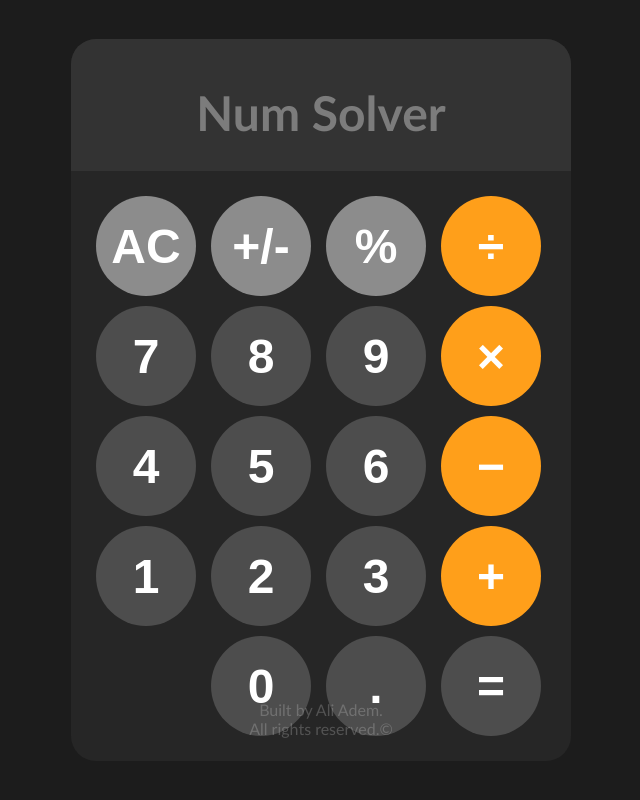
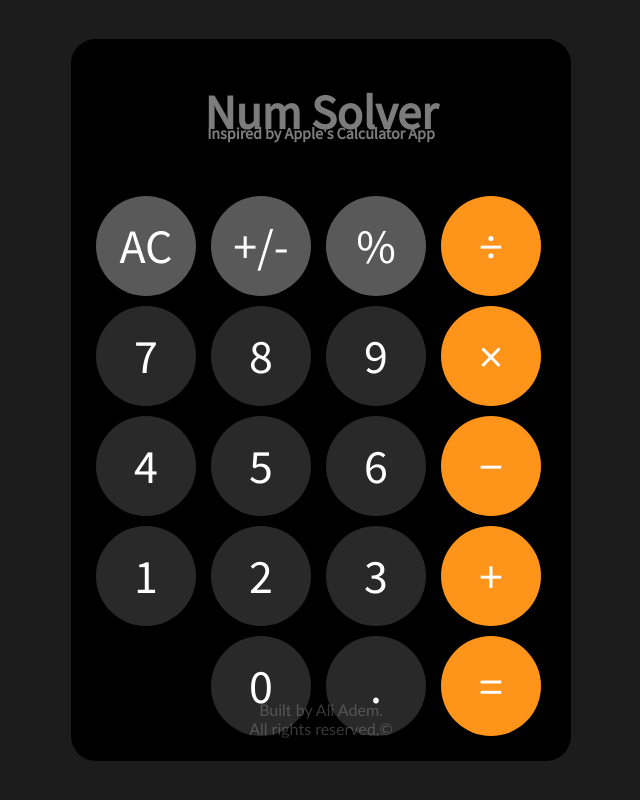
Before and after one commit to aad3m/Calculator, a website built with webpack: page index.html in a window 1280 px wide. Shown: the whole page, without its empty margins (319-959 px from the left). Built offline with nearby package versions, Linux system fonts and the light colour scheme.

Commit message:
refactor: updated the general look of it to have that apple look

```diff
--- a/css/style.css
+++ b/css/style.css
@@ -9,8 +9,7 @@ body{
 }
 
 #calculator{
-  font-family:  'Gill Sans', 'Gill Sans MT', Calibri, 'Trebuchet MS', sans-serif;
-  background-color: hsl(0, 0%, 15%);
+  background-color: hsl(0, 0%, 0%);
   border-radius: 25px;
   max-width: 500px;
   overflow: hidden;
@@ -20,11 +19,13 @@ body{
   width: 100%;
   padding: 20px;
   font-size: 5rem;
-  text-align: left;
+  text-align: right;
+  white-space: nowrap;
+  overflow: hidden;
+  background-color: hsl(0, 0%, 0%);
+  color: white;
   border: none;
-  background-color: hsl(0, 0%, 20%);
-  color: white;
-
+  box-sizing: border-box;
 }
 
 #keys{
@@ -40,20 +41,20 @@ button {
   height: 100px;
   border-radius: 50px;
   border: none;
-  background-color: hsl(0, 0%, 30%);
+  background-color: hsl(0, 0%, 16%);
   color: white;
+  font-family: 'Source Sans Pro', sans-serif;
   font-size: 3rem;
-  font-weight: bold;
   cursor: pointer;
 }
 button:hover {
-  background-color: hsl(0, 0%, 40%);
+  background-color: hsl(0, 0%, 25%);
 }
 button:active {
-  background-color: hsl(0, 0%, 50%);
+  background-color: hsl(0, 0%, 35%);
 }
 .operator-btn{
-  background-color: hsl(35, 100%, 55%);
+  background-color: hsl(32, 100%, 55%);
 }
 .operator-btn:hover{
   background-color: hsl(35, 100%, 65%);
@@ -63,13 +64,13 @@ button:active {
 }
 
 .top-btn{
-  background-color: hsl(0, 0%, 55%);
+  background-color: hsl(0, 0%, 35%);
 }
 .top-btn:hover{
-  background-color: hsl(0, 0%, 65%);
+  background-color: hsl(0, 0%, 45%);
 }
 .top-btn:active{
-  background-color: hsl(0, 0%, 75%);
+  background-color: hsl(0, 0%, 55%);
 }
 .blank{
   background-color: transparent;
@@ -88,6 +89,7 @@ button:active {
   bottom: 0;
   text-align: center;
   font-family:  'Gill Sans', 'Gill Sans MT', Calibri, 'Trebuchet MS', sans-serif;
+  animation: fadeIn 1s ease-in;
 
 
 
@@ -99,7 +101,7 @@ button:active {
 
 .h1 {
   background-color: transparent;
-  font-family:  'Gill Sans', 'Gill Sans MT', Calibri, 'Trebuchet MS', sans-serif;
+  font-family: 'Source Sans Pro', sans-serif;
   color: #7c7c7c;
   text-align: center;
   position: absolute;
@@ -109,3 +111,32 @@ button:active {
   transform: translate(-50%, -50%);
   font-size: 3rem;
 }
+.h2 {
+  background-color: transparent;
+  font-family: 'Source Sans Pro', sans-serif;
+  color: #7c7c7c;
+  text-align: center;
+  position: absolute;
+  display: flex;
+  top: 15%;
+  left: 50%;
+  transform: translate(-50%, -50%);
+  font-size: 1rem;
+}
+
+
+@keyframes fadeIn {
+  from {
+    opacity: 0;
+  }
+  to {
+    opacity: 1;
+  }
+}
+
+.fade-title {
+  animation: fadeIn 0.5s ease-in;
+}
+.fade-calc {
+  animation: fadeIn 0.8s ease-in;
+}
--- a/index.html
+++ b/index.html
@@ -6,6 +6,7 @@
   <meta name="viewport" content="width=device-width, initial-scale=1">
   <title></title>
   <link rel="stylesheet" href="css/style.css">
+  <link href='https://fonts.googleapis.com/css?family=Source Sans Pro' rel='stylesheet'>
   <meta name="description" content="">
 
   <meta property="og:title" content="">
@@ -24,16 +25,19 @@
 
 
 
-<body>
+<body >
 
-    <div>
+    <div class=fade-title>
       <a href="https://github.com/aad3m/Calculator" style="text-decoration: none">
         <h1 class="h1">Num Solver</h1>
         </a>
+      <a>
+        <h2 class="h2">Inspired by Apple's Calculator App</h2>
+      </a>
     </div>
 
 
-    <div id="calculator">
+    <div class=fade-calc id="calculator">
         <input id="display" readonly>
         <div id="keys">
           <button id="clearButton" onclick="clearOrDelete()" class="top-btn">AC</button>
@@ -55,7 +59,7 @@
           <button onclick="appendToDisplay('')" class="blank"></button>
           <button onclick="appendToDisplay('0')">0</button>
           <button onclick="appendToDisplay('.')">.</button>
-          <button onclick="calculate()">=</button>
+          <button onclick="calculate()" class="operator-btn">=</button>
 
 
         </div>
```
